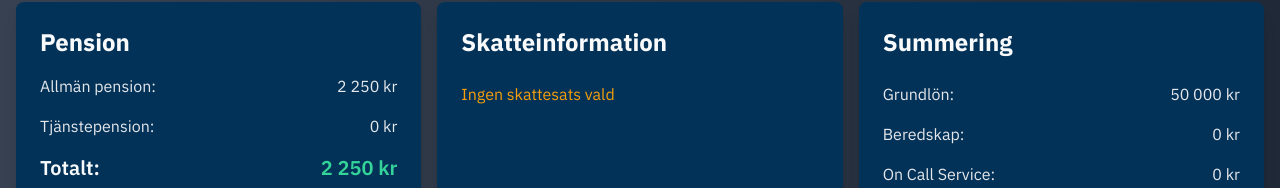
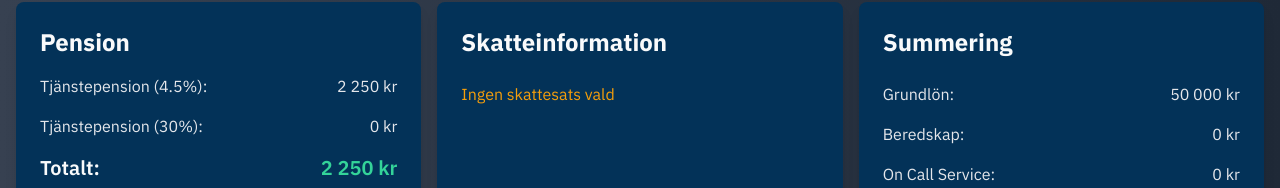
Before and after one commit to hardrockhodl/salary, a React (Vite) app: page / in a window 1280 px wide. Shown: the part 726-914 px from the top of the page. Built offline with nearby package versions, Linux system fonts and the light colour scheme.

Commit message:
Update App.tsx

```diff
--- a/src/App.tsx
+++ b/src/App.tsx
@@ -256,13 +256,13 @@ function App() {
         <div className="flex-grow space-y-4">
           <h2 className="text-2xl font-bold text-gray-50 mb-4">Pension</h2>
           <div className="flex justify-between">
-            <span className="text-gray-200">Allmän pension:</span>
+            <span className="text-gray-200">Tjänstepension (4.5%):</span>
             <span className="font-mono text-gray-200">{formatCurrency(
               Math.min(baseSalary, 50375) * 0.045
             )}</span>
           </div>
           <div className="flex justify-between">
-            <span className="text-gray-200">Tjänstepension:</span>
+            <span className="text-gray-200">Tjänstepension (30%):</span>
             <span className="font-mono text-gray-200">{formatCurrency(
               baseSalary > 50375 ? (baseSalary - 50375) * 0.30 : 0
             )}</span>
```
